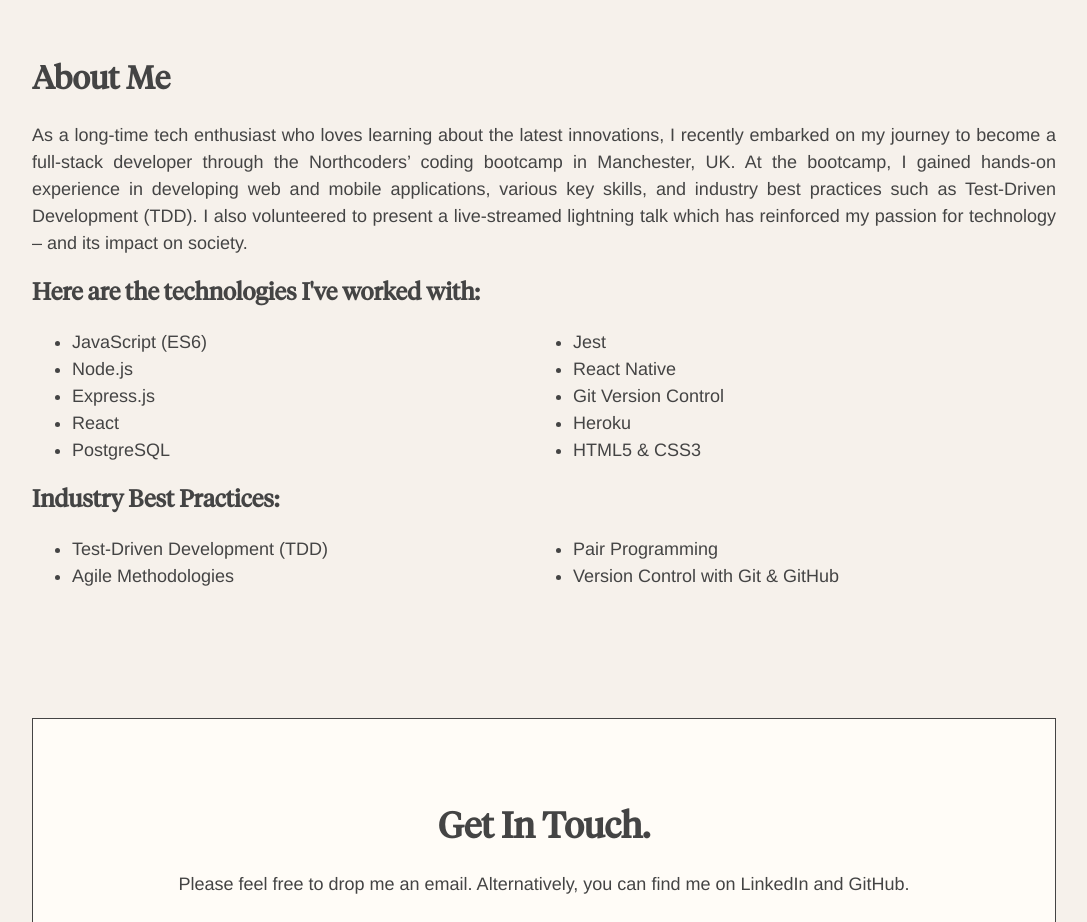
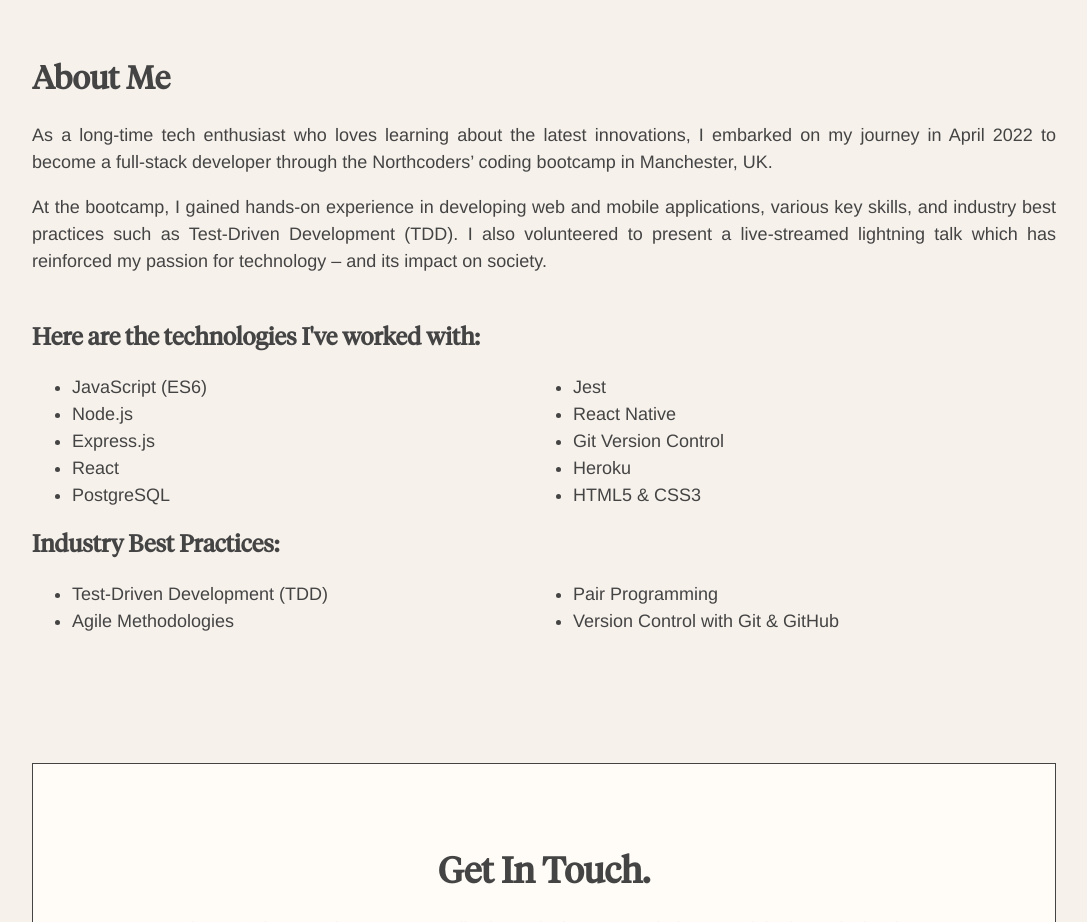
Before and after one commit to OneInfiniteLoops/Portfolio, a React (Create React App) app: page / in a window 1280 px wide. Shown: the part 820-1742 px from the top of the page, without its empty margins (96-1183 px from the left). Built offline with nearby package versions, Linux system fonts and the light colour scheme.

Commit message:
Makes minor edits to conten, and adds line breaks

```diff
--- a/src/components/About.jsx
+++ b/src/components/About.jsx
@@ -4,14 +4,18 @@ const About = () => {
       <h1>About Me</h1>
       <p>
         As a long-time tech enthusiast who loves learning about the latest
-        innovations, I recently embarked on my journey to become a full-stack
-        developer through the Northcoders’ coding bootcamp in Manchester, UK. At
-        the bootcamp, I gained hands-on experience in developing web and mobile
-        applications, various key skills, and industry best practices such as
-        Test-Driven Development (TDD). I also volunteered to present a
+        innovations, I embarked on my journey in April 2022 to become a
+        full-stack developer through the Northcoders’ coding bootcamp in
+        Manchester, UK.{" "}
+      </p>
+      <p>
+        At the bootcamp, I gained hands-on experience in developing web and
+        mobile applications, various key skills, and industry best practices
+        such as Test-Driven Development (TDD). I also volunteered to present a
         live-streamed lightning talk which has reinforced my passion for
         technology – and its impact on society.
       </p>
+      <br></br>
       <div className="About-Lists">
         <div id="Tech-List">
           <h2> Here are the technologies I've worked with:</h2>
```
